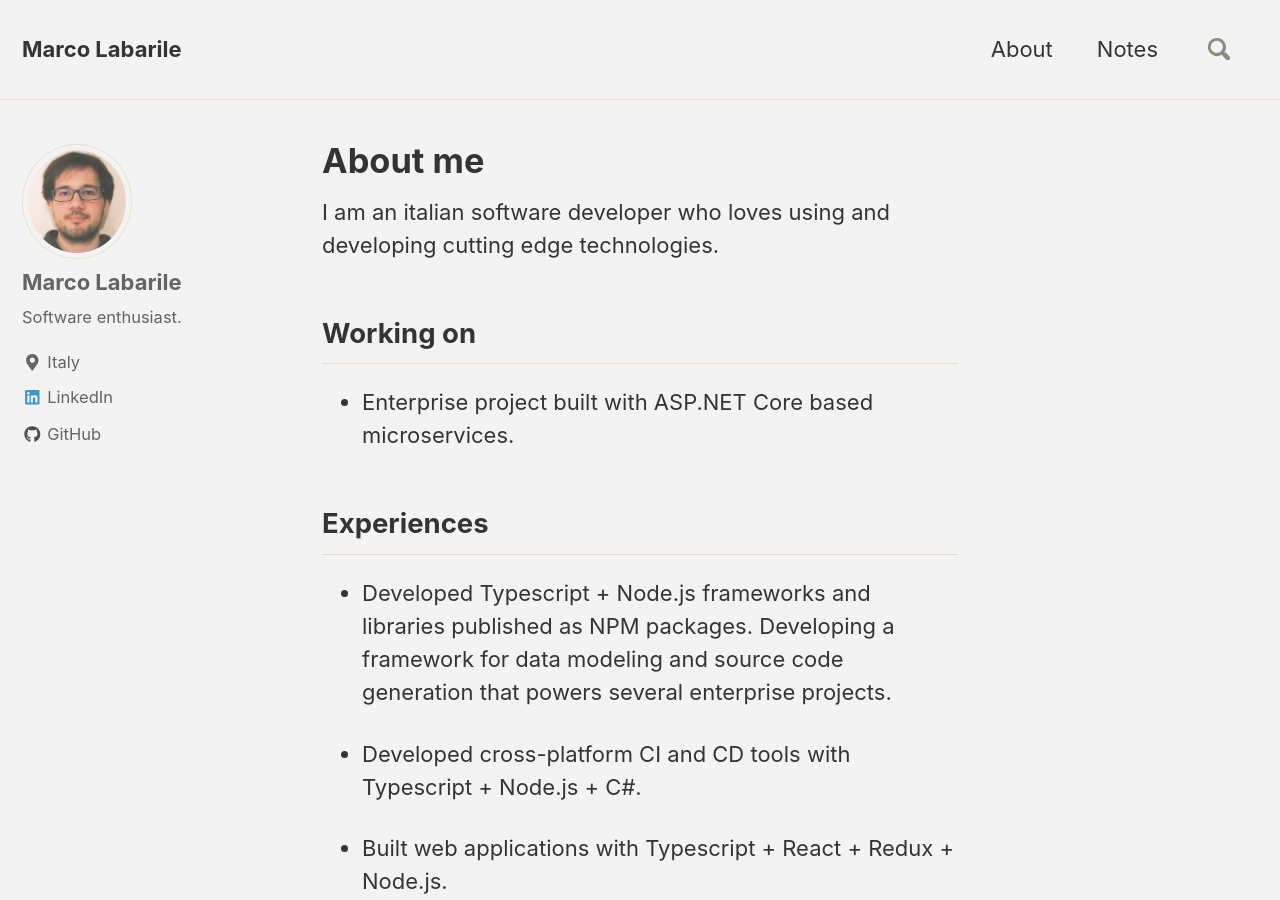
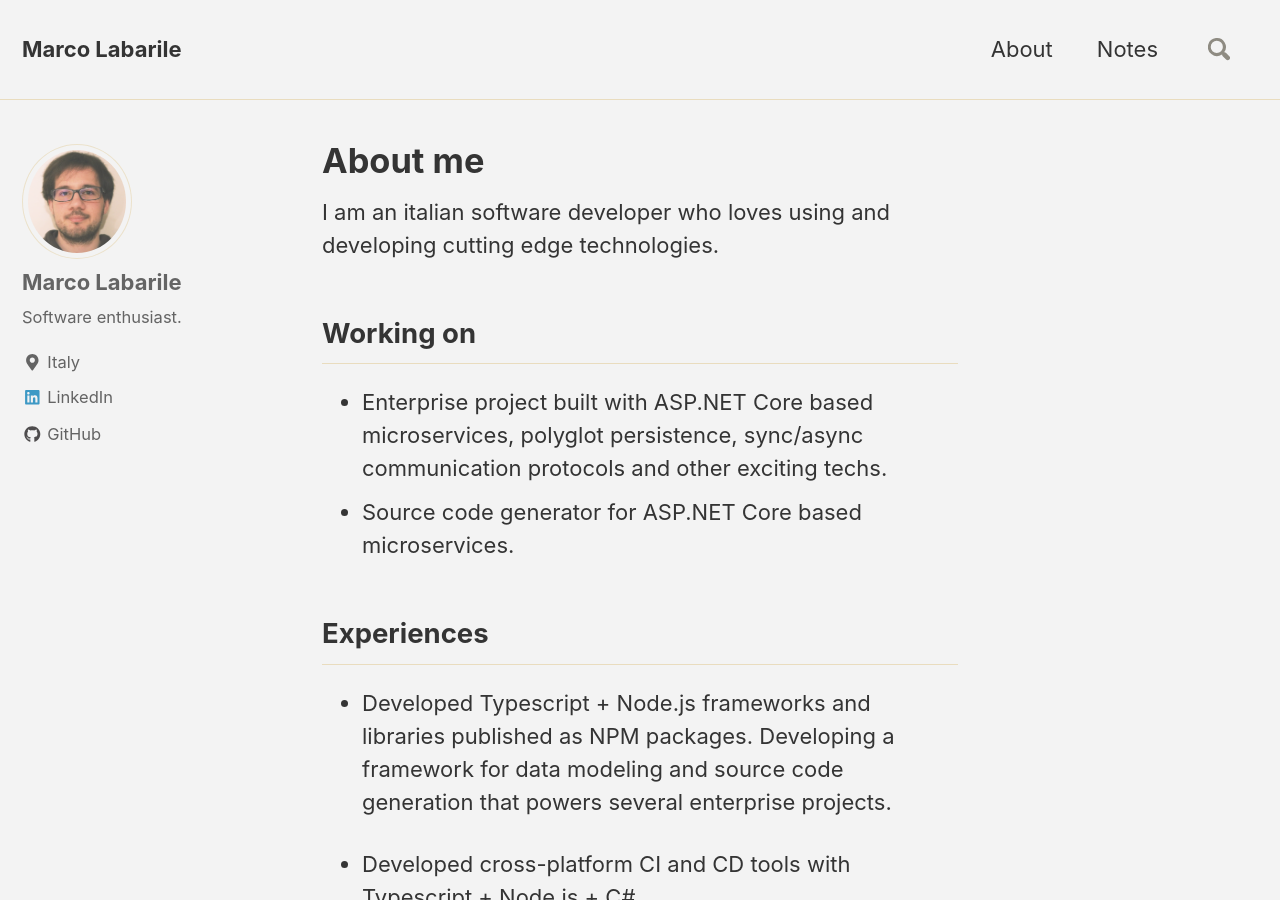
Before and after one commit to labarilem/labarilem.github.io, a Jekyll site: the page built from _pages/about.md, in a window 1280 px wide and 900 px high. Built offline with Jekyll 4.4.1, drawn with Linux system fonts in a browser that asks for light colours; nearby versions of some CDN libraries.

```diff
--- a/_config.yml
+++ b/_config.yml
@@ -20,7 +20,7 @@ title                    : "Marco Labarile"
 title_separator          : "-"
 name                     : "Marco Labarile"
 description              : "Marco Labarile's personal website and blog."
-url                      : https://marcolabarile.me/ # the base hostname & protocol for your site e.g. "https://mmistakes.github.io"
+url                      : https://marcolabarile.me # the base hostname & protocol for your site e.g. "https://mmistakes.github.io"
 baseurl                  : # the subpath of your site, e.g. "/blog"
 repository               : labarilem/labarilem.github.io # GitHub username/repo-name e.g. "mmistakes/minimal-mistakes"
 teaser                   : # path of fallback teaser image, e.g. "/assets/images/500x300.png"
--- a/_data/navigation.yml
+++ b/_data/navigation.yml
@@ -1,7 +1,7 @@
 # main links
 main:
   - title: "About"
-    url: about/
+    url: /about/
   # - title: "Sample Posts"
   #   url: /year-archive/
   # - title: "Sample Collections"
--- a/_pages/about.md
+++ b/_pages/about.md
@@ -1,5 +1,5 @@
 ---
-permalink: about/
+permalink: /about/
 title: About me
 ---
 
@@ -7,7 +7,8 @@ I am an italian software developer who loves using and developing cutting edge t
 
 ## Working on
 
-- Enterprise project built with ASP.NET Core based microservices.
+- Enterprise project built with ASP.NET Core based microservices, polyglot persistence, sync/async communication protocols and other exciting techs.
+- Source code generator for ASP.NET Core based microservices.
 
 ## Experiences
 
```
Also changed, not shown: _posts/2018-06-05-npmfix.md (added, +39 -0 lines).
